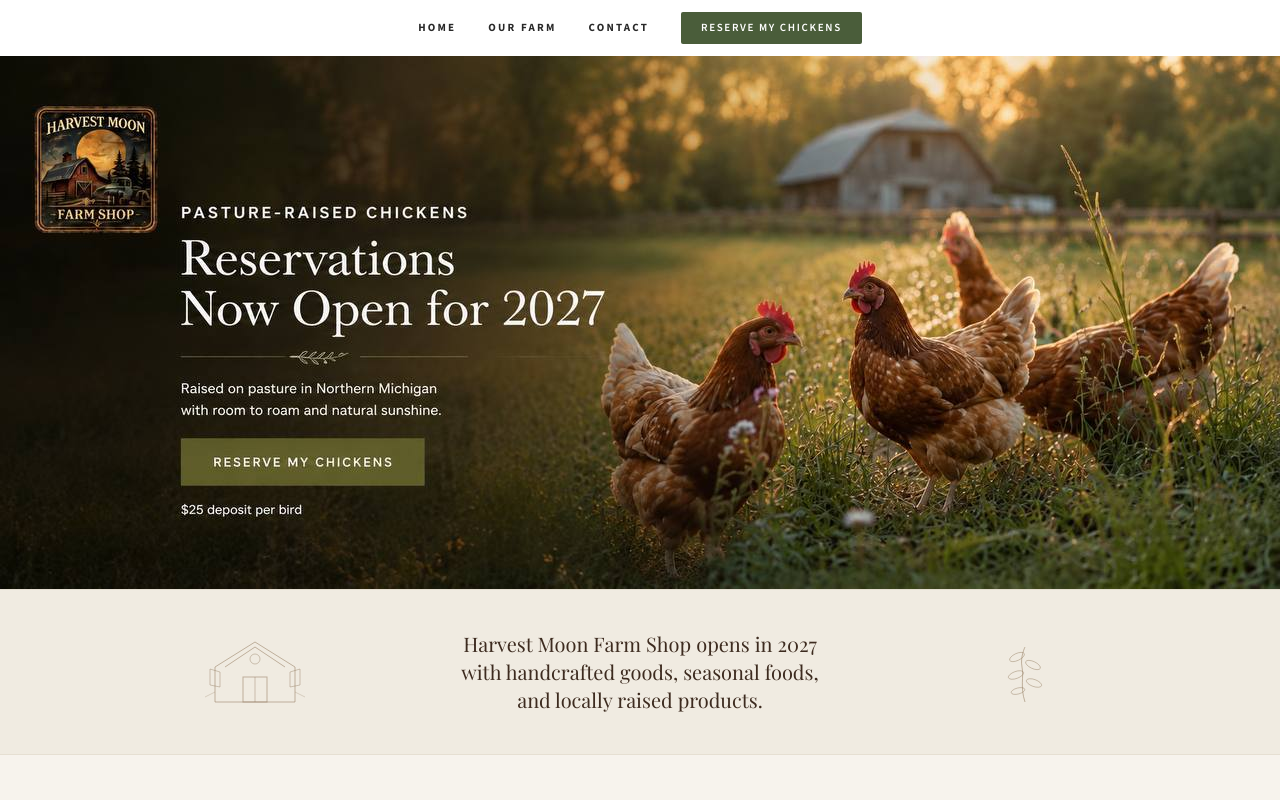
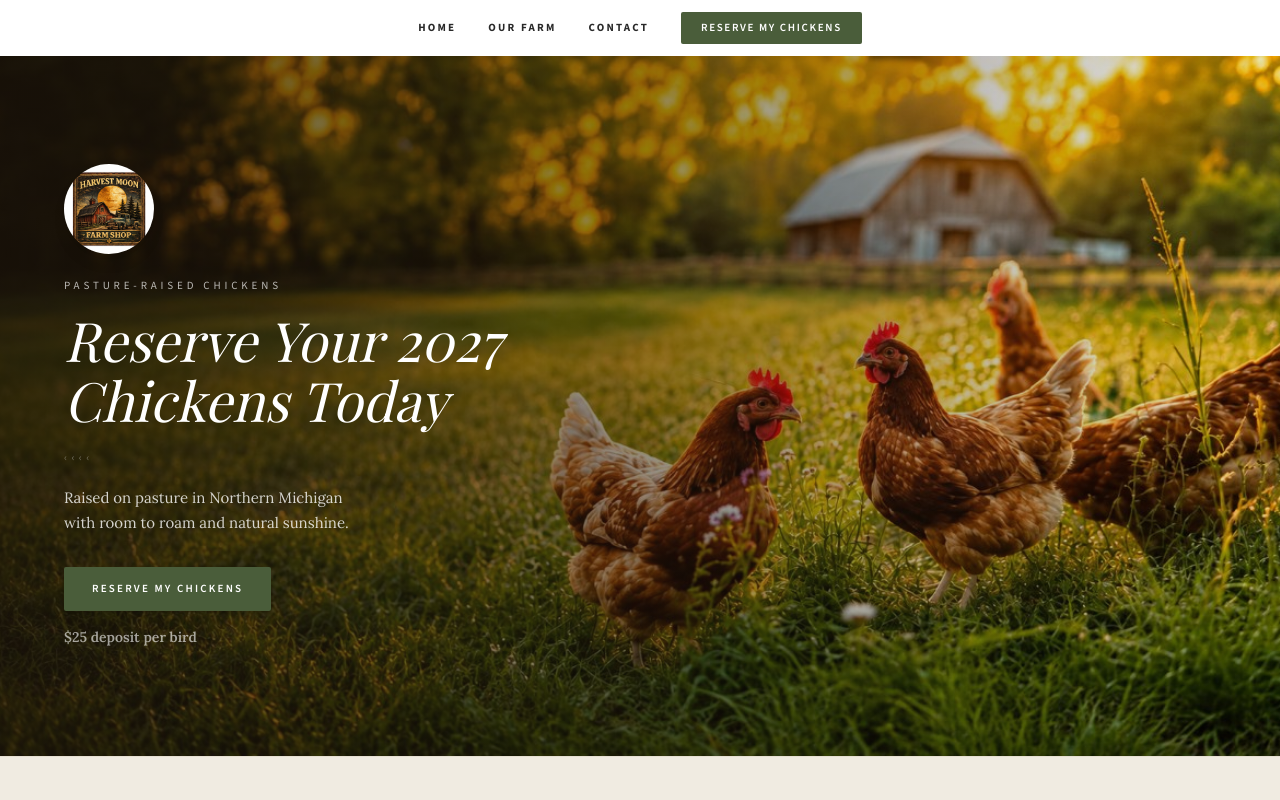
Before and after one commit to Sherryfarmshop/harvest-moon-website, a Next.js app: page / in a window 1280 px wide. Shown: the top 800 px of the page. Built offline with nearby package versions, Linux system fonts and the light colour scheme; a web font is replaced by a local one.

Commit message:
Rebuild hero with new photo and editable code text - Reserve Your 2027 Chickens Today

```diff
--- a/src/components/Hero.tsx
+++ b/src/components/Hero.tsx
@@ -2,15 +2,66 @@ import Image from 'next/image';
 
 export default function Hero() {
   return (
-    <section id="home" className="relative w-full mt-14" style={{ fontSize: 0, lineHeight: 0 }}>
+    <section id="home" className="relative min-h-[600px] md:min-h-[700px] flex items-center mt-14 overflow-hidden">
+      {/* Background photo */}
       <Image
         src="/images/chicken-hero.jpg"
-        alt="Harvest Moon Farm Shop — Pasture-Raised Chickens — Reservations Now Open for 2027"
-        width={1920}
-        height={720}
-        className="w-full h-auto block"
+        alt="Pasture-raised hens at golden hour at Harvest Moon Farm"
+        fill
+        className="object-cover object-center"
         priority
       />
+      {/* Dark gradient overlay — left side for text readability */}
+      <div className="absolute inset-0" style={{ background: 'linear-gradient(to right, rgba(30,20,10,0.72) 0%, rgba(30,20,10,0.45) 55%, rgba(30,20,10,0.08) 100%)' }} />
+
+      {/* Text content */}
+      <div className="relative z-10 px-6 sm:px-10 md:px-16 max-w-2xl py-16">
+
+        {/* Logo */}
+        <div className="mb-6">
+          <Image
+            src="/images/logo.jpg"
+            alt="Harvest Moon Farm Shop"
+            width={90}
+            height={90}
+            className="rounded-full shadow-lg"
+          />
+        </div>
+
+        {/* Small caps subtitle */}
+        <p className="font-source text-[11px] uppercase tracking-[0.35em] text-white/70 mb-4">
+          Pasture-Raised Chickens
+        </p>
+
+        {/* Main headline */}
+        <h1 className="font-playfair text-[2.4rem] sm:text-[3rem] md:text-[3.4rem] text-white leading-[1.1] italic mb-5">
+          Reserve Your 2027<br />Chickens Today
+        </h1>
+
+        {/* Decorative flourish */}
+        <div className="flex items-center gap-1 mb-5 text-white/35">
+          <span className="text-[11px] tracking-[0.4em]">‹‹‹‹</span>
+        </div>
+
+        {/* Description */}
+        <p className="font-lora text-[15px] text-white/80 mb-8 leading-relaxed">
+          Raised on pasture in Northern Michigan<br />
+          with room to roam and natural sunshine.
+        </p>
+
+        {/* CTA Button */}
+        <a
+          href="#reserve"
+          className="inline-block bg-[#4A5D3A] hover:bg-[#3E4F31] text-white px-7 py-3.5 font-source font-semibold text-[11px] uppercase tracking-[0.2em] transition-colors rounded-sm shadow-lg"
+        >
+          Reserve My Chickens
+        </a>
+
+        {/* Deposit note */}
+        <p className="font-lora text-[14px] font-semibold text-white/60 mt-4">
+          $25 deposit per bird
+        </p>
+      </div>
     </section>
   );
 }
```
Also changed, not shown: public/images/chicken-hero.jpg.
